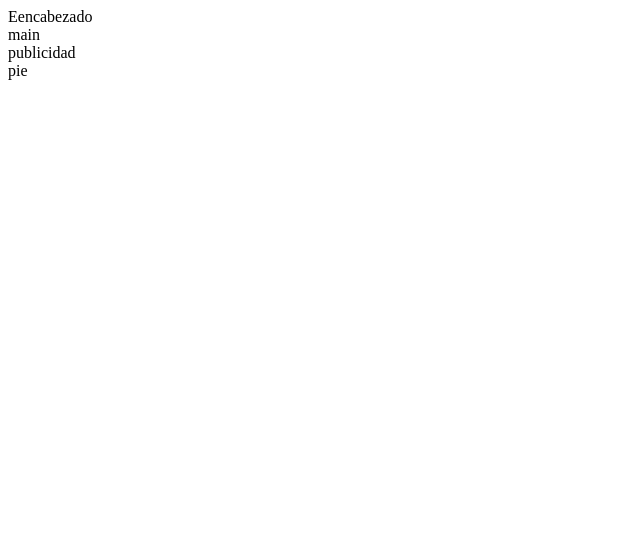
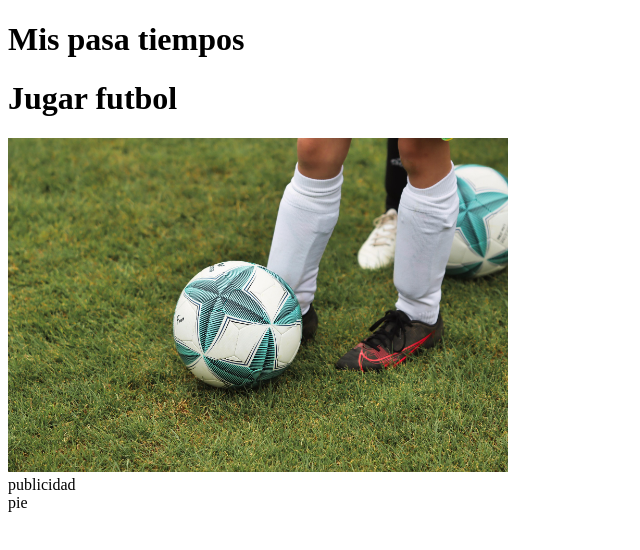
Before and after one commit to diegomireles25/mis-pasa-tiempos, a plain HTML site: page index.html in a window 1280 px wide. Shown: the whole page, without its empty margins (0-640 px from the left). Drawn offline with Linux system fonts and the light colour scheme.

Commit message:
se agrega futbol como primer pasa tiempo

```diff
--- a/index.html
+++ b/index.html
@@ -6,8 +6,13 @@
     <title>Document</title>
 </head>
 <body>
-    <header>Eencabezado</header>
-    <main>main</main>
+    <header>
+        <h1>Mis pasa tiempos</h1>
+    </header>
+    <main>
+        <h1>Jugar futbol</h1>
+        <img width="500 px" src="futbol.jpg" alt="futbol">
+    </main>
     <aside>publicidad</aside>
     <footer>pie</footer>
 </body>
```
Also changed, not shown: futbol.jpg (added).
